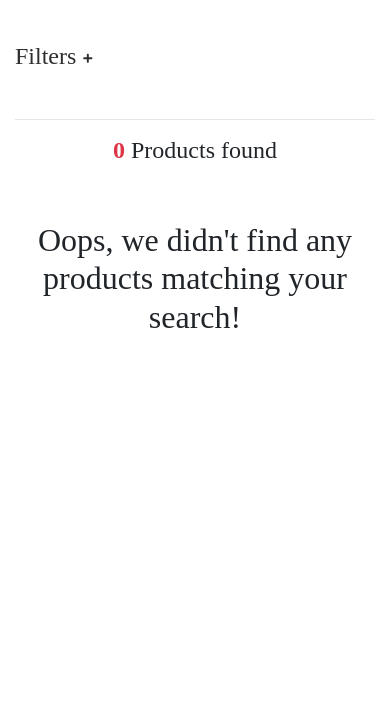
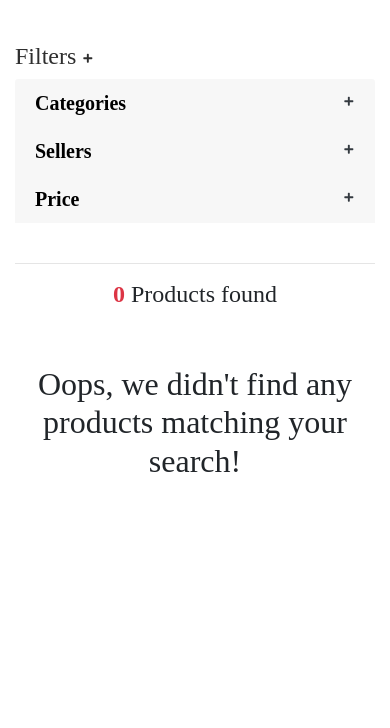
Before and after one commit to michaelpermyashkin/Cloudland, a Django app: page /products/all/ in a window 390 px wide. Shown: the part 70-798 px from the top of the page. Run offline with Django 3.2, Linux system fonts and the light colour scheme; data that the repository does not hold is empty; parts of the project's set-up code (start-up, migrations or seed data) failed here and were passed over; some libraries are stand-ins or nearby versions; some web fonts are replaced.

```diff
--- a/stitch/store/static/store/css/products-page-styles.css
+++ b/stitch/store/static/store/css/products-page-styles.css
@@ -164,14 +164,6 @@
     padding: 0 !important;
 }
 
-@media (max-width: 20em) {
-    .card-columns {
-        -webkit-column-count: 2;
-        -moz-column-count: 2;
-        column-count: 2;
-    }
-}
-
 @media (min-width: 34em) {
     .card-columns {
         -webkit-column-count: 2;
--- a/stitch/store/static/store/css/view-item-styles.css
+++ b/stitch/store/static/store/css/view-item-styles.css
@@ -2,6 +2,7 @@ body {
     height: 110vh;
     margin: 0;
     padding: 0;
+    font-size: 1.2rem;
 }
 
 .card {
--- a/stitch/store/templates/store/products-page.html
+++ b/stitch/store/templates/store/products-page.html
@@ -36,7 +36,7 @@
                         </div>
                     </div>
                 </div>
-                <div id="collapse-filters" class="panel-collapse collapse" data-parent="filter-collapse-label">
+                <div id="collapse-filters" class="panel-collapse collapse show" data-parent="filter-collapse-label">
                     <div class="row">
                         <!-- Filter by seller -->
                         <div class="col-3 float-left">
@@ -87,7 +87,7 @@
                     <a data-toggle="collapse" href="#collapse1" id="filter-collapse-label">Filters <li class="fa fa-plus" id="plus-icon"></li></a>
                 </h4>
             </div>
-            <div id="collapse1" class="panel-collapse collapse" data-parent="filter-collapse-label">
+            <div id="collapse1" class="panel-collapse collapse show" data-parent="filter-collapse-label">
                 <div class="accordion md-accordion" id="accordion" role="tablist" aria-multiselectable="true">
                     <!-- Categories card -->
                     <div class="card">
@@ -173,10 +173,11 @@
     <br>
     <h2 class="text-center">Oops, we didn't find any products matching your search!</h2>
     {% endif %}
-    <div class="card-columns col-md">
+    <div class="row">
         {% for product in products %}
         <a href="{% url 'store-view-item' product.product_id %}" style="text-decoration: none !important;">
-            <div class="card h-100 rounded-0  border-0">
+            <div class="col-lg-3 col-md-4 col-sm-6 col-xs-4">
+                <div class="card h-100 rounded-0 border-0">
                     <div class="img-wrapper">
                         <div class="image">
                             <img class="card-img-top rounded-0" src="{{ product.product_image.url }}" id="card-image" alt="Product Image">
@@ -195,9 +196,11 @@
                         <h5 id="product-price">${{ product.price | floatformat:2 }}</h5>
                     </div>
                 </div>
+            </div>
         </a>
         {% endfor %}
     </div>
+
     <script>
         var activeFilterID = "{{active}}";
         var activeElement = document.getElementById(activeFilterID);
```
Lines whose indentation alone changed are shown as unchanged.
